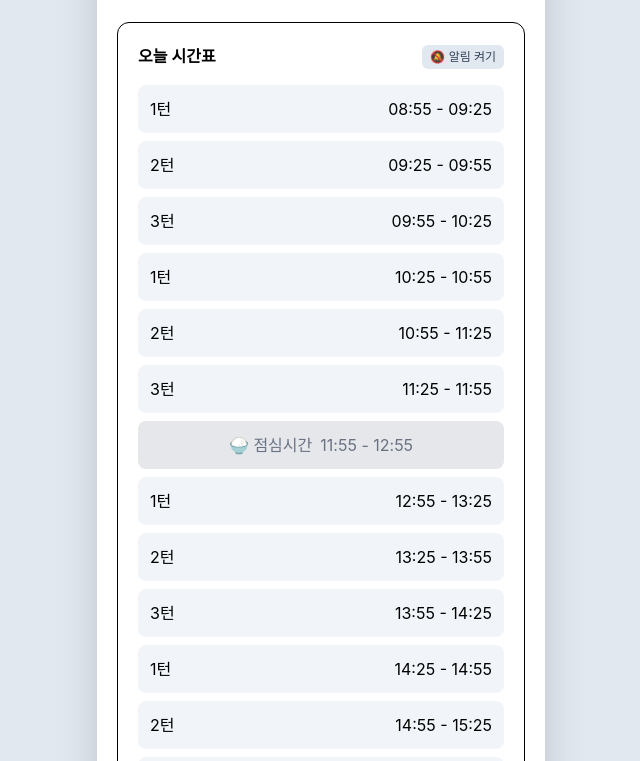
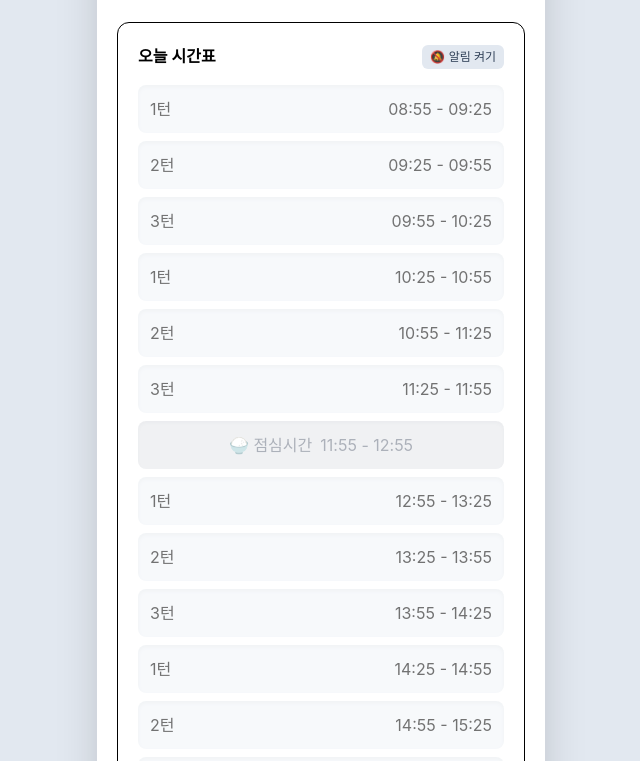
Before and after one commit to VerpJae/TodayShift, a React (Vite) app: page / in a window 1280 px wide. Shown: the part 519-1280 px from the top of the page, without its empty margins (319-959 px from the left). Built offline with nearby package versions, Linux system fonts and the light colour scheme.

Commit message:
feat: highlight elapsed schedule time

```diff
--- a/src/components/home/ScheduleCard.tsx
+++ b/src/components/home/ScheduleCard.tsx
@@ -1,3 +1,4 @@
+import { useEffect, useState } from "react";
 import type { ScheduleItem } from "../../data/schedule";
 import NotificationSetting from "./NotificationSetting";
 
@@ -7,11 +8,33 @@ type ScheduleCardProps = {
   myTurn: number | null;
 };
 
+function toMinutes(time: string | undefined) {
+  if (!time) {
+    return null;
+  }
+
+  const [hours, minutes] = time.split(":").map(Number);
+
+  return Number.isNaN(hours) || Number.isNaN(minutes)
+    ? null
+    : hours * 60 + minutes;
+}
+
 function ScheduleCard({
   schedule,
   workerCount,
   myTurn,
 }: ScheduleCardProps) {
+  const [now, setNow] = useState(() => new Date());
+
+  useEffect(() => {
+    const intervalId = window.setInterval(() => setNow(new Date()), 30_000);
+
+    return () => window.clearInterval(intervalId);
+  }, []);
+
+  const currentMinutes = now.getHours() * 60 + now.getMinutes();
+
   return (
     <div className="rounded-xl border p-5">
       <div className="mb-4 flex items-center justify-between gap-3">
@@ -33,23 +56,37 @@ function ScheduleCard({
                 let workIndex = 0;
 
                 return schedule.map((item, index) => {
+                const startMinutes = toMinutes(item.start);
+                const endMinutes = toMinutes(item.end);
+                const isCurrent =
+                  startMinutes !== null &&
+                  endMinutes !== null &&
+                  startMinutes <= currentMinutes &&
+                  currentMinutes < endMinutes;
+                const isPast = endMinutes !== null && currentMinutes >= endMinutes;
+                const timeStateClass = isCurrent
+                  ? "ring-2 ring-blue-500 shadow-lg"
+                  : isPast
+                    ? "shadow-inner opacity-55"
+                    : "shadow-sm";
+
                 if (item.type === "break") {
                     return (
                     <div
                         key={index}
-                        className="
-                        rounded-lg
-                        bg-gray-200
-                        p-3
-                        text-center
-                        text-gray-500
-                        "
+                        className={`relative rounded-lg bg-gray-200 p-3 text-center text-gray-500 transition ${timeStateClass}`}
                     >
                         🍚 {item.label}
 
                         <span className="ml-2">
                         {item.start} - {item.end}
                         </span>
+
+                        {isCurrent ? (
+                          <span className="ml-2 rounded bg-blue-500 px-1.5 py-0.5 text-xs font-medium text-white">
+                            지금
+                          </span>
+                        ) : null}
                     </div>
                     );
                 }
@@ -64,9 +101,11 @@ function ScheduleCard({
                     <div
                     key={index}
                     className={`
-                        flex justify-between
+                        relative flex justify-between
                         rounded-lg
                         p-3
+                        transition
+                        ${timeStateClass}
 
                         ${
                         isMyTurn
@@ -82,6 +121,12 @@ function ScheduleCard({
                     <span>
                         {item.start} - {item.end}
                     </span>
+
+                    {isCurrent ? (
+                      <span className="absolute -right-1 -top-2 rounded bg-blue-500 px-1.5 py-0.5 text-xs font-medium text-white shadow">
+                        지금
+                      </span>
+                    ) : null}
                     </div>
                 );
                 });
```
